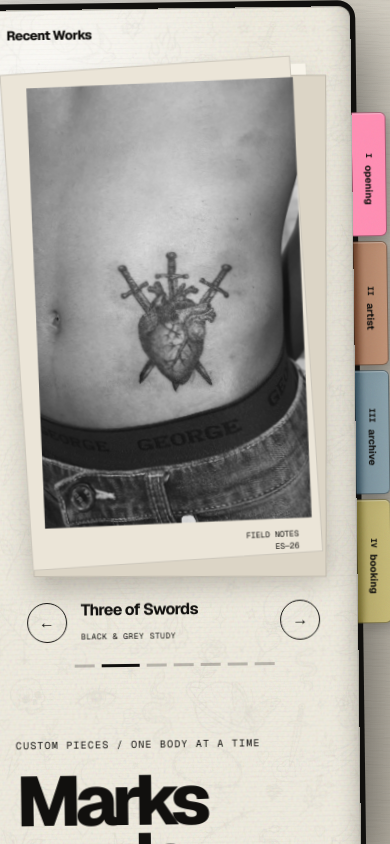
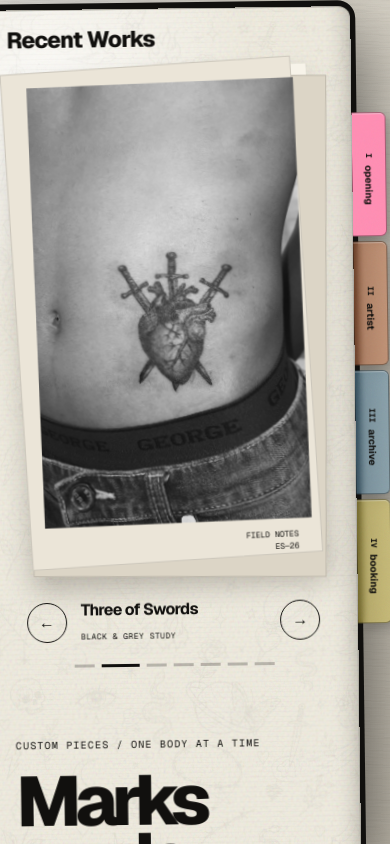
Before and after one commit to jaaseiadev/tattoo-site-ni-emir, a Next.js app: page / in a window 390 px wide. Built offline with nearby package versions, Linux system fonts and the light colour scheme.

Commit message:
Emphasize mobile section headings

```diff
--- a/app/globals.css
+++ b/app/globals.css
@@ -419,7 +419,7 @@ img { display: block; width: 100%; }
     display: block;
     margin: 0;
     font-family: var(--font-geist-sans), Arial, sans-serif;
-    font-size: 13px;
+    font-size: clamp(20px, 5.8vw, 27px);
     font-weight: 800;
     line-height: 1;
     letter-spacing: -.035em;
--- a/app/page.tsx
+++ b/app/page.tsx
@@ -195,7 +195,7 @@ export default function Home() {
           <div className="artist-copy">
             <p className="eyebrow">Behind the needle</p>
             <h2 className="desktop-artist-heading">Meet<br />Emir.</h2>
-            <h2 className="mobile-artist-heading">Meet<br />Emir Casil</h2>
+            <h2 className="mobile-artist-heading">Meet<br /><span className="marker">Emir Casil</span></h2>
             <p className="artist-lede">
               A tattoo artist drawn to bold symbols, lived-in lettering and images that feel
               personal before they feel polished.
```
